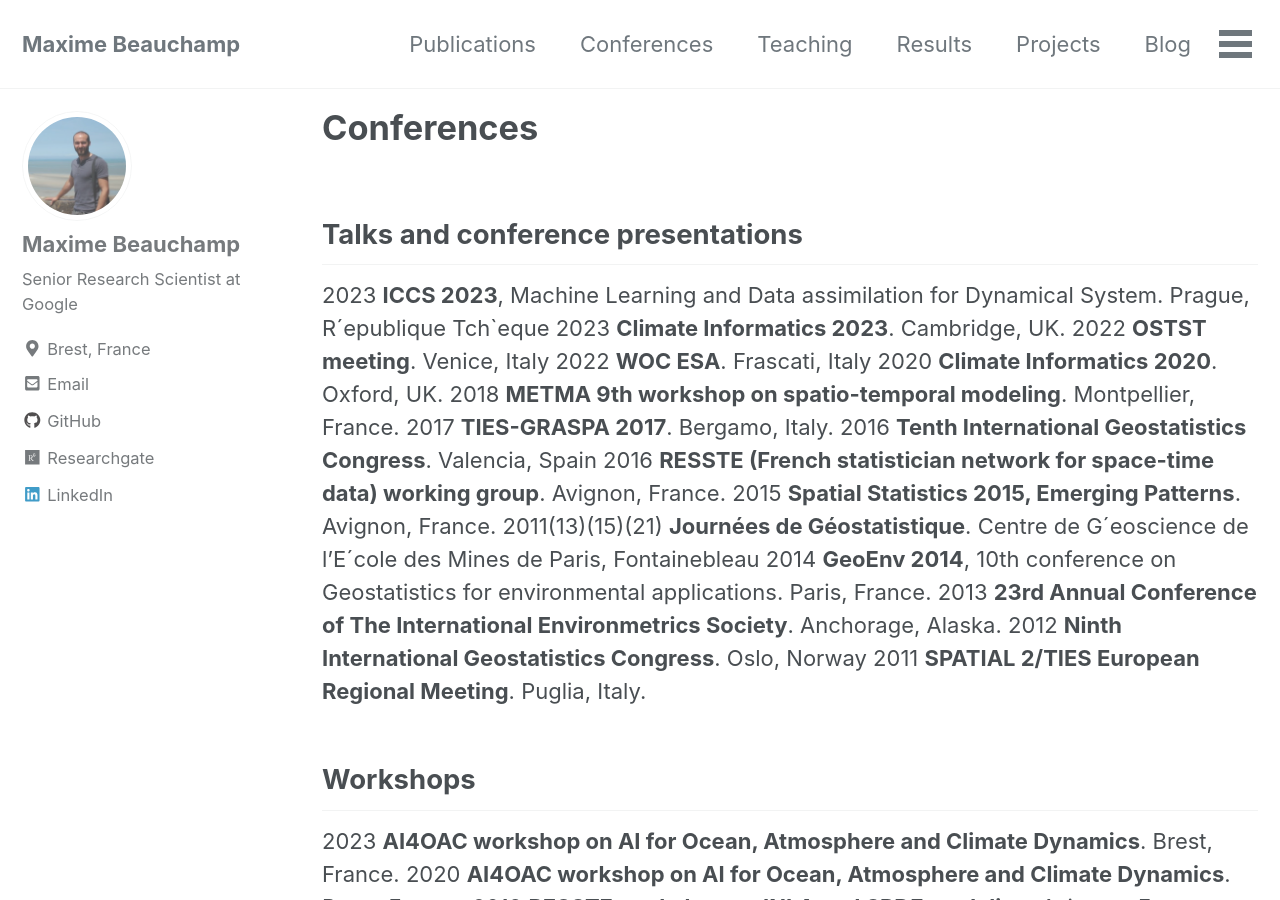
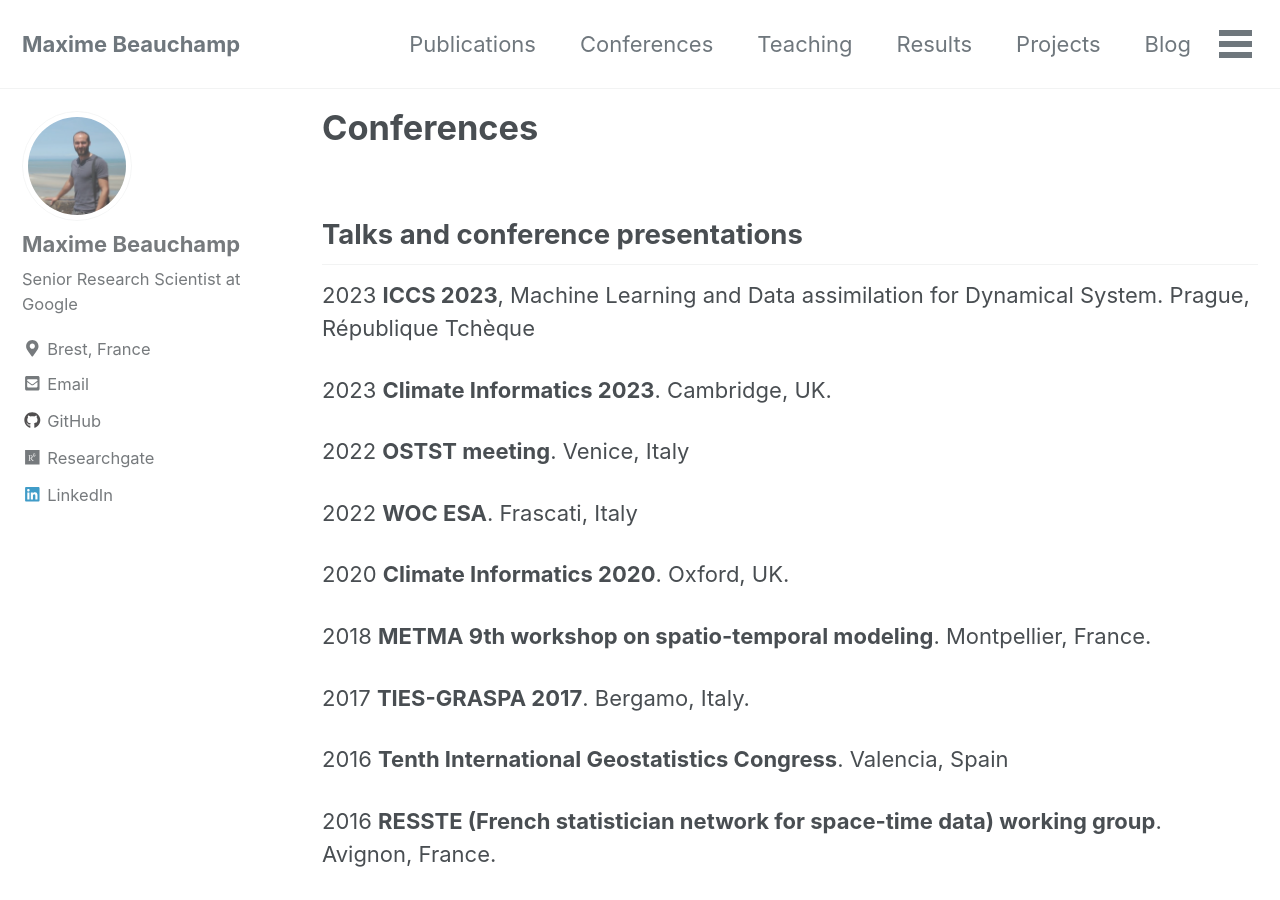
Before and after one commit to maxbeauchamp/maxbeauchamp.github.io, a Jekyll site: the page built from _pages/conferences.md, in a window 1280 px wide and 900 px high. Built offline with Jekyll 4.4.1, drawn with Linux system fonts in a browser that asks for light colours; cached includes are drawn as plain includes; nearby versions of some CDN libraries; some of the changed text lies outside the part shown.

```diff
--- a/_pages/conferences.md
+++ b/_pages/conferences.md
@@ -6,25 +6,40 @@
 
 ## Talks and conference presentations
 
-2023 **ICCS 2023**, Machine Learning and Data assimilation for Dynamical System. Prague, R´epublique
-Tch`eque
+2023 **ICCS 2023**, Machine Learning and Data assimilation for Dynamical System. Prague, République Tchèque
+
 2023 **Climate Informatics 2023**. Cambridge, UK.
+
 2022 **OSTST meeting**. Venice, Italy
+
 2022 **WOC ESA**. Frascati, Italy
+
 2020 **Climate Informatics 2020**. Oxford, UK.
+
 2018 **METMA 9th workshop on spatio-temporal modeling**. Montpellier, France.
+
 2017 **TIES-GRASPA 2017**. Bergamo, Italy.
+
 2016 **Tenth International Geostatistics Congress**. Valencia, Spain
+
 2016 **RESSTE (French statistician network for space-time data) working group**. Avignon, France.
+
 2015 **Spatial Statistics 2015, Emerging Patterns**. Avignon, France.
-2011(13)(15)(21) **Journées de Géostatistique**. Centre de G´eoscience de l’E´cole des Mines de Paris, Fontainebleau
+
+2011(13)(15)(21) **Journées de Géostatistique**. Centre de Géoscience de l'Ecole des Mines de Paris, Fontainebleau
+
 2014 **GeoEnv 2014**, 10th conference on Geostatistics for environmental applications. Paris, France.
+
 2013 **23rd Annual Conference of The International Environmetrics Society**. Anchorage, Alaska.
+
 2012 **Ninth International Geostatistics Congress**. Oslo, Norway
+
 2011 **SPATIAL 2/TIES European Regional Meeting**. Puglia, Italy.
 
 ## Workshops
 
 2023 **AI4OAC workshop on AI for Ocean, Atmosphere and Climate Dynamics**. Brest, France.
+
 2020 **AI4OAC workshop on AI for Ocean, Atmosphere and Climate Dynamics**. Brest, France.
+
 2018 **RESSTE workshop on INLA and SPDE modeling**. Avignon, France.
```
Also changed, not shown: _pages/projects.md (+8 -0 lines).
